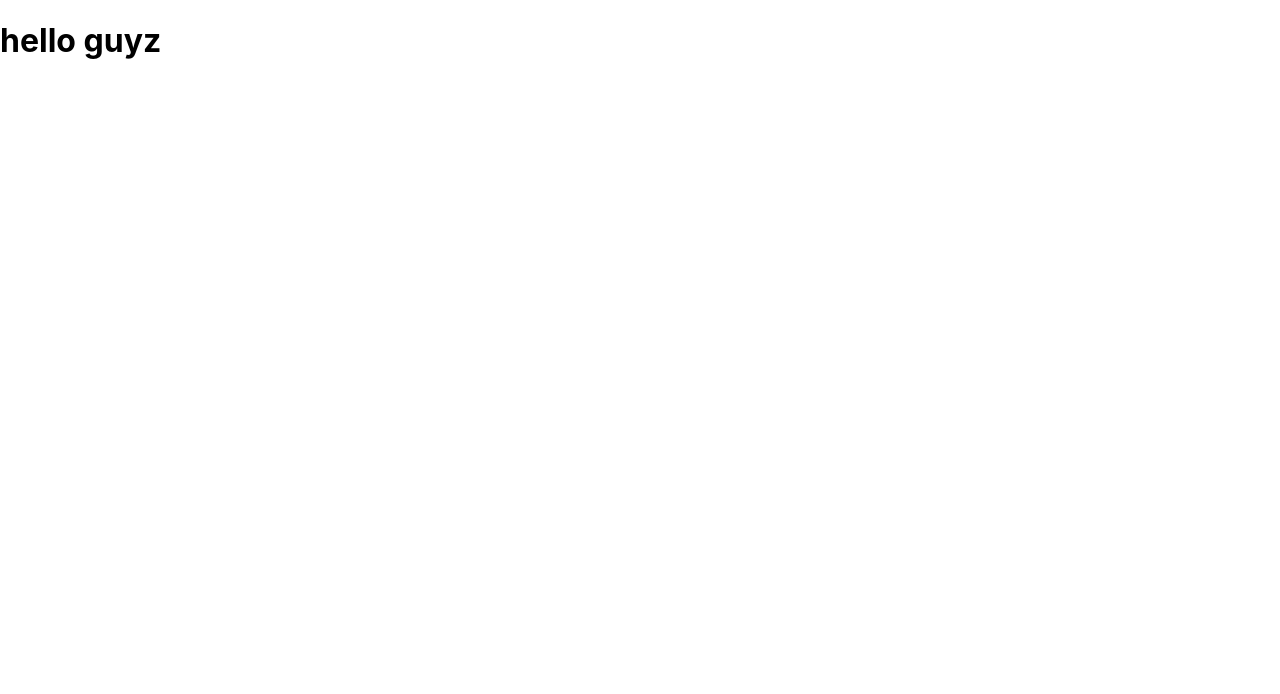
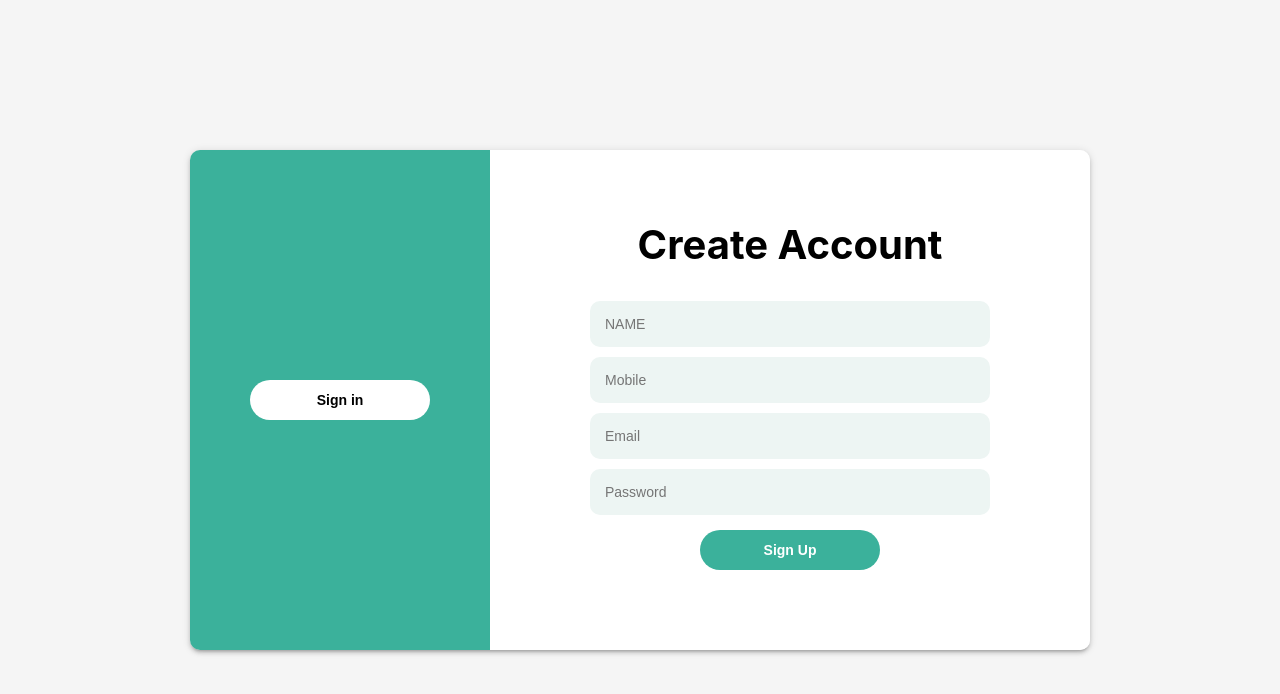
Before and after one commit to Yadhu-Ayyanchira/user-front, a React (Create React App) app: page / in a window 1280 px wide. Shown: the top 694 px of the page. Built offline with nearby package versions, Linux system fonts and the light colour scheme.

Commit message:
Sign up complete

```diff
--- a/src/App.js
+++ b/src/App.js
@@ -1,8 +1,12 @@
+import {BrowserRouter as Router, Route,Routes } from "react-router-dom";
+import Signup from './Components/User/Signup'
 function App() {
   return (
-    <div className="App">
-      <h1>hello guyz</h1>
-    </div>
+    <Router>
+   <div>
+    <Signup/>
+   </div>
+    </Router>
   );
 }
 
--- a/src/Components/User/Signup.css
+++ b/src/Components/User/Signup.css
@@ -0,0 +1,98 @@
+.signup_container {
+    width: 100%;
+    min-height: 100vh;
+    background-color: #f5f5f5;
+    display: flex;
+    align-items: center;
+    justify-content: center;
+}
+
+.signup_form_container {
+    width: 900px;
+    height: 500px;
+    display: flex;
+    border-radius: 10px;
+    box-shadow: 0px 3px 3px -2px rgb(0 0 0 / 20%),
+        0px 3px 4px 0px rgb(0 0 0 / 14%), 0px 1px 8px 0px rgb(0 0 0 / 12%);
+}
+
+.left {
+    flex: 1;
+    display: flex;
+    flex-direction: column;
+    align-items: center;
+    justify-content: center;
+    background-color: #3bb19b;
+    border-top-left-radius: 10px;
+    border-bottom-left-radius: 10px;
+}
+
+.left h1 {
+    margin-top: 0;
+    color: white;
+    font-size: 35px;
+    align-self: center;
+}
+
+.right {
+    flex: 2;
+    display: flex;
+    flex-direction: column;
+    align-items: center;
+    justify-content: center;
+    background-color: white;
+    border-top-right-radius: 10px;
+    border-bottom-right-radius: 10px;
+}
+
+.form_container {
+    display: flex;
+    flex-direction: column;
+    align-items: center;
+}
+
+.form_container h1 {
+    font-size: 40px;
+    margin-top: 0;
+}
+
+.input {
+    outline: none;
+    border: none;
+    width: 370px;
+    padding: 15px;
+    border-radius: 10px;
+    background-color: #edf5f3;
+    margin: 5px 0;
+    font-size: 14px;
+}
+
+.error_msg {
+    width: 370px;
+    padding: 15px;
+    margin: 5px 0;
+    font-size: 14px;
+    background-color: #f34646;
+    color: white;
+    border-radius: 5px;
+    text-align: center;
+}
+
+.white_btn,
+.green_btn {
+    border: none;
+    outline: none;
+    padding: 12px 0;
+    background-color: white;
+    border-radius: 20px;
+    width: 180px;
+    font-weight: bold;
+    font-size: 14px;
+    cursor: pointer;
+}
+
+.green_btn {
+    background-color: #3bb19b;
+    color: white;
+    margin: 10px;
+}
--- a/src/Components/User/Signup.jsx
+++ b/src/Components/User/Signup.jsx
@@ -1,5 +1,5 @@
 import { useState } from 'react'
-import styles from './Signup.css'
+import './Signup.css'
 import {Link,useNavigate} from 'react-router-dom'
 import axios from 'axios'
 
@@ -32,17 +32,17 @@
         }
     }
     return (
-      <div className={styles.Signup_container}>
-        <div className={styles.Signup_form_container}>
-          <div className={styles.left}>
+      <div className="signup_container">
+        <div className="signup_form_container">
+          <div className="left">
             <Link to="/login">
-              <button type="button" className={styles.white_btn}>
+              <button type="button" className="white_btn">
                 Sign in
               </button>
             </Link>
           </div>
-          <div className={styles.right}>
-            <form className={styles.form_container} onSubmit={handleSubmit}>
+          <div className="right">
+            <form className="form_container" onSubmit={handleSubmit}>
               <h1>Create Account</h1>
               <input
                 type="text"
@@ -51,7 +51,7 @@
                 onChange={handleChange}
                 value={data.name}
                 required
-                className={styles.input}
+                className="input"
               />
               <input
                 type="text"
@@ -60,7 +60,7 @@
                 onChange={handleChange}
                 value={data.mob}
                 required
-                className={styles.input}
+                className="input"
               />
               <input
                 type="text"
@@ -69,7 +69,7 @@
                 onChange={handleChange}
                 value={data.email}
                 required
-                className={styles.input}
+                className="input"
               />
               <input
                 type="text"
@@ -78,13 +78,17 @@
                 onChange={handleChange}
                 value={data.password}
                 required
-                className={styles.input}
+                className="input"
               />
-              {error && <div className={styles.error_msg}>{error}</div>}
-              <button type='submit' className={styles.green_btn}>Sign Up</button>
+              {error && <div className='error_msg'>{error}</div>}
+              <button type="submit" className='green_btn'>
+                Sign Up
+              </button>
             </form>
           </div>
         </div>
       </div>
     );
 }
+
+export default Signup;
```
Also changed, not shown: src/Components/User/Login.css (added), src/Components/User/Login.jsx (added).
